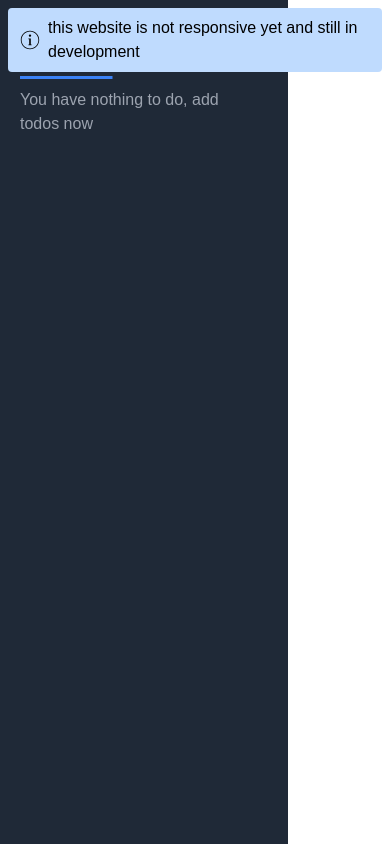
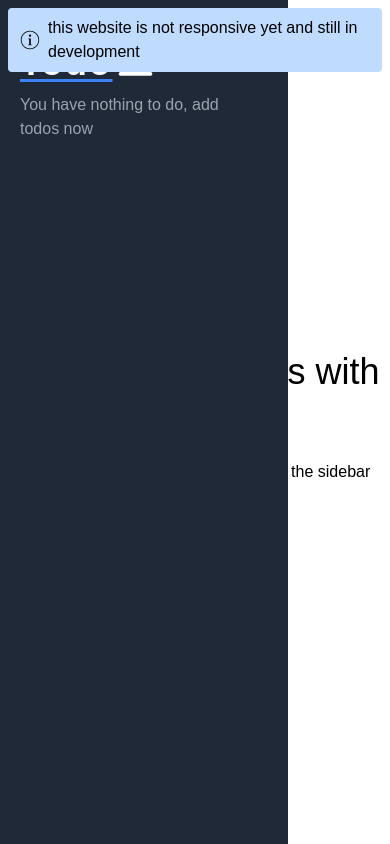
Before and after one commit to aufasyaihan/todo-typescript, a React (Vite) app: page / in a window 390 px wide. Shown: the top 844 px of the page. Built offline with nearby package versions, Linux system fonts and the light colour scheme.

Commit message:
Refactor HomePage and Sidebar components to use react-router-dom for navigation

```diff
--- a/src/components/HomePage.tsx
+++ b/src/components/HomePage.tsx
@@ -1,14 +1,7 @@
 import React from "react";
-import Button from "../UI/Button";
-import { useDispatch } from "react-redux";
-import { setPage } from "../store/pageSlice";
+import { Link } from "react-router-dom";
 
 const HomePage: React.FC = () => {
-  const dispatch = useDispatch();
-
-  const pageHandler = (page: string | number) => {
-    dispatch(setPage(page));
-  };
   return (
     <div className="flex flex-col gap-5 justify-center items-center h-screen w-full">
       <p className="absolute top-0 m-2 flex gap-2 items-center bg-blue-200 w-fit px-3 py-2 rounded">
@@ -31,12 +24,12 @@ const HomePage: React.FC = () => {
         <span className="font-semibold text-blue-600">TypeScript</span>
       </h1>
       <div className="flex items-center gap-5">
-        <Button
-          color="bg-gray-700 text-white hover:bg-gray-800"
-          onClick={() => pageHandler("add")}
+        <Link
+          className="px-4 py-2 disabled:bg-gray-500 rounded bg-gray-700 text-white hover:bg-gray-800"
+          to="/add"
         >
           Add New Todo
-        </Button>
+        </Link>
         <p>Or click todo on the sidebar</p>
       </div>
     </div>
--- a/src/pages/Sidebar.tsx
+++ b/src/pages/Sidebar.tsx
@@ -16,11 +16,52 @@ const Sidebar: React.FC<{
   // };
   return (
     <>
-      <div className="py-10 pl-5 px-10 w-72 h-screen bg-gray-800 text-white">
-        <div className="w-full">
+      <div className="flex h-screen">
+        <div className="absolute md:static py-10 pl-5 px-10 w-72 h-screen bg-gray-800 text-white">
+          <div className="flex items-center w-full">
             <h2 className="text-4xl font-bold tracking-wider underline underline-offset-4 decoration-blue-500">
               Todo
             </h2>
+            <div className="md:hidden">
+              <svg
+                width="45px"
+                height="45px"
+                viewBox="0 0 24 24"
+                fill="none"
+                xmlns="http://www.w3.org/2000/svg"
+                stroke="#FFFFFF"
+              >
+                <g id="SVGRepo_bgCarrier" stroke-width="0" />
+
+                <g
+                  id="SVGRepo_tracerCarrier"
+                  stroke-linecap="round"
+                  stroke-linejoin="round"
+                />
+
+                <g id="SVGRepo_iconCarrier">
+                  {" "}
+                  <path
+                    d="M4 18L20 18"
+                    stroke="#FFFFFF"
+                    stroke-width="2"
+                    stroke-linecap="round"
+                  />{" "}
+                  <path
+                    d="M4 12L20 12"
+                    stroke="#FFFFFF"
+                    stroke-width="2"
+                    stroke-linecap="round"
+                  />{" "}
+                  <path
+                    d="M4 6L20 6"
+                    stroke="#FFFFFF"
+                    stroke-width="2"
+                    stroke-linecap="round"
+                  />{" "}
+                </g>
+              </svg>
+            </div>
           </div>
           <ul className="mt-2">
             {props.todos.length > 0 ? (
@@ -37,7 +78,10 @@ const Sidebar: React.FC<{
             )}
           </ul>
         </div>
+        <div className="flex-1 h-screen">
           <Outlet />
+        </div>
+      </div>
     </>
   );
 };
```
Lines whose indentation alone changed are shown as unchanged.
